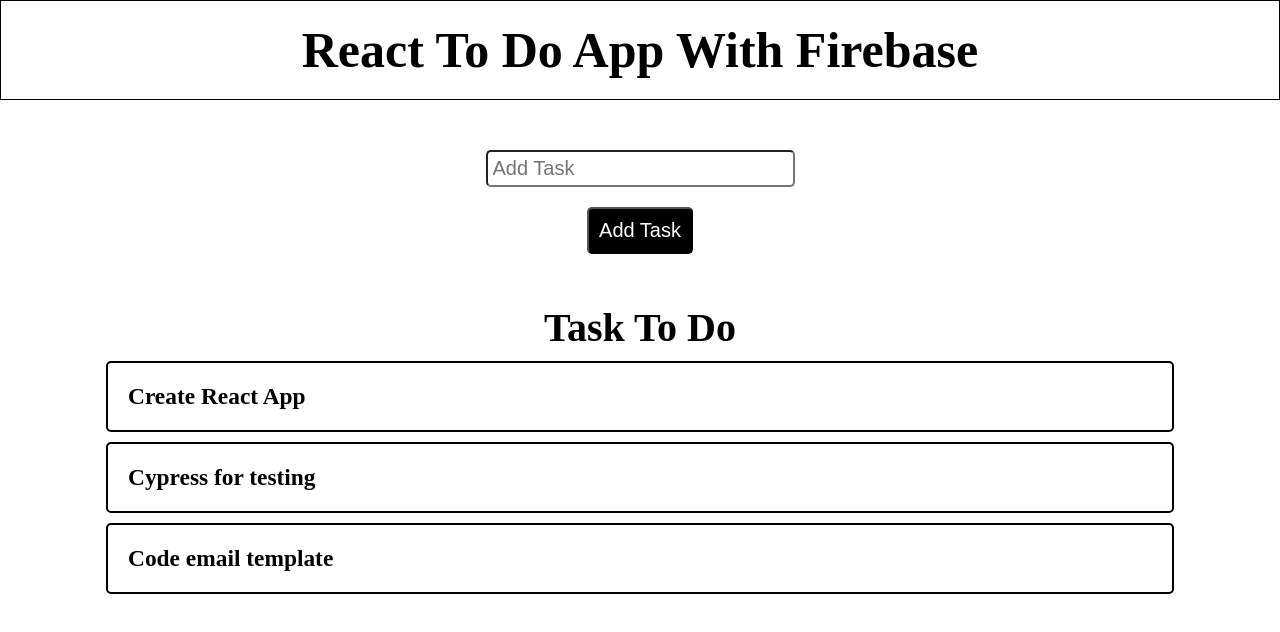
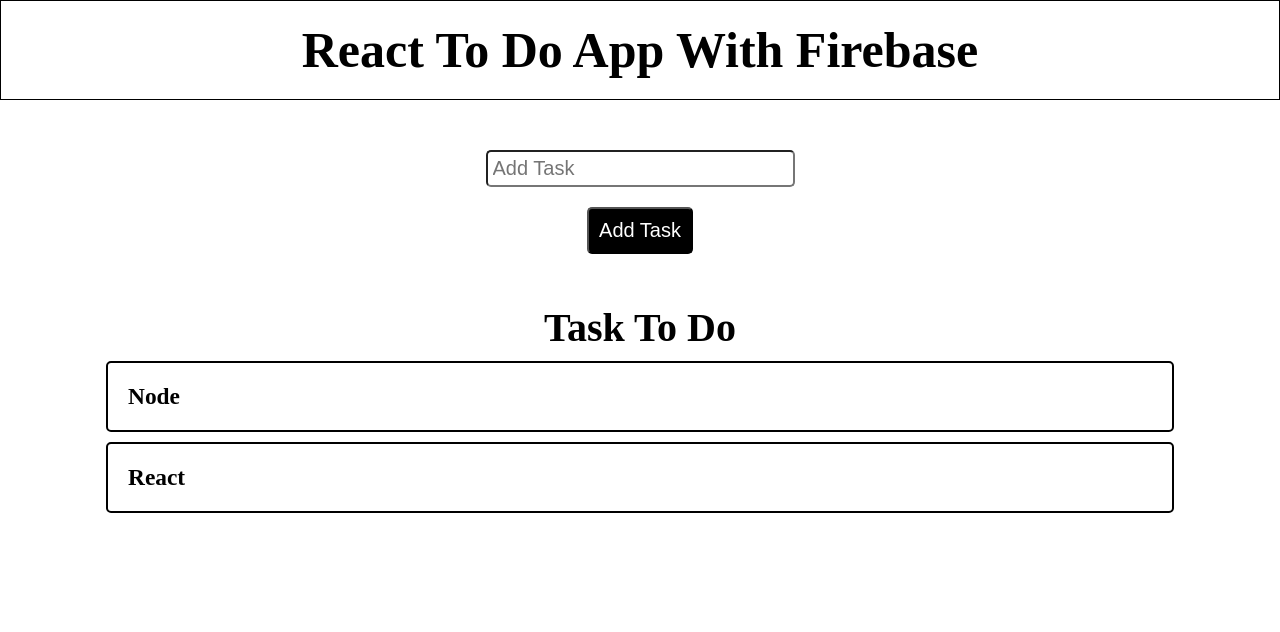
Before and after one commit to MarcoValeri/react-to-do-app-with-firebase, a React (Vite) app: page / in a window 1280 px wide. Shown: the top 632 px of the page. Built offline with nearby package versions, Linux system fonts and the light colour scheme.

Commit message:
Improve form logic

```diff
--- a/src/App.jsx
+++ b/src/App.jsx
@@ -9,12 +9,17 @@
 const App = () => {
 
     // State
-    const [tasks, setTasks] = useState([]);
+    const [tasks, setTasks] = useState(['Node', 'React']);
+
+    // Handler
+    const addTaskClickHandler = getAllTasks => {
+        setTasks([...getAllTasks]);
+    }
 
     return (
         <>
             <Nav />
-            <AddTask setAllTasks={setTasks} />
+            <AddTask onAddTask={addTaskClickHandler} />
             <ShowTasks  allTasks={tasks} />
         </>
     );
--- a/src/components/AddTask/AddTask.jsx
+++ b/src/components/AddTask/AddTask.jsx
@@ -1,24 +1,27 @@
-import { useEffect } from 'react';
+import { useState } from 'react';
 import './AddTask.scss';
 
 const AddTask = props => {
 
-    const tasks = [
-        'Create React App',
-        'Cypress for testing',
-        'Code email template'
-    ];
+    // State
+    const [task, setTask] = useState();
 
-    useEffect(() => {
-        props.setAllTasks(tasks);
-    }, []);
+    // Handler
+    const formSubmitHandler = e => {
+        e.preventDefault();
+        props.onAddTask(task);
+    }
+
+    const taskInputChangeHandler = e => {
+        setTask(e.target.value);
+    }
 
     return (
         <div className="add-task">
             <div>
-                <form className="add-task__form">
+                <form className="add-task__form" onSubmit={formSubmitHandler}>
                     <div className="add-task__form-container-add-task">
-                        <input className="add-task__input-text input-text" type="text" placeholder="Add Task" />
+                        <input className="add-task__input-text input-text" type="text" placeholder="Add Task" onChange={taskInputChangeHandler} />
                     </div>
                     <div className="add-task__form-container-submit">
                         <button className="button" type="submit">Add Task</button>
```
